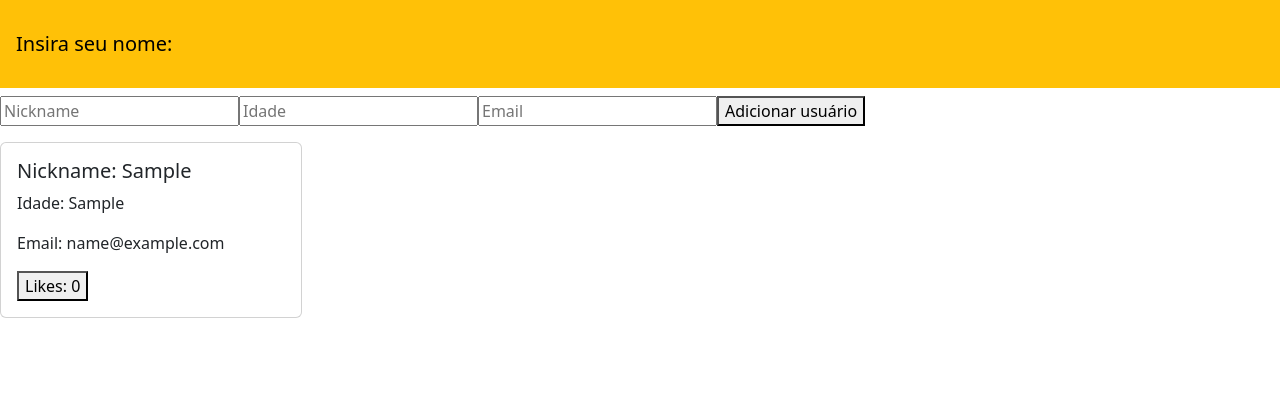
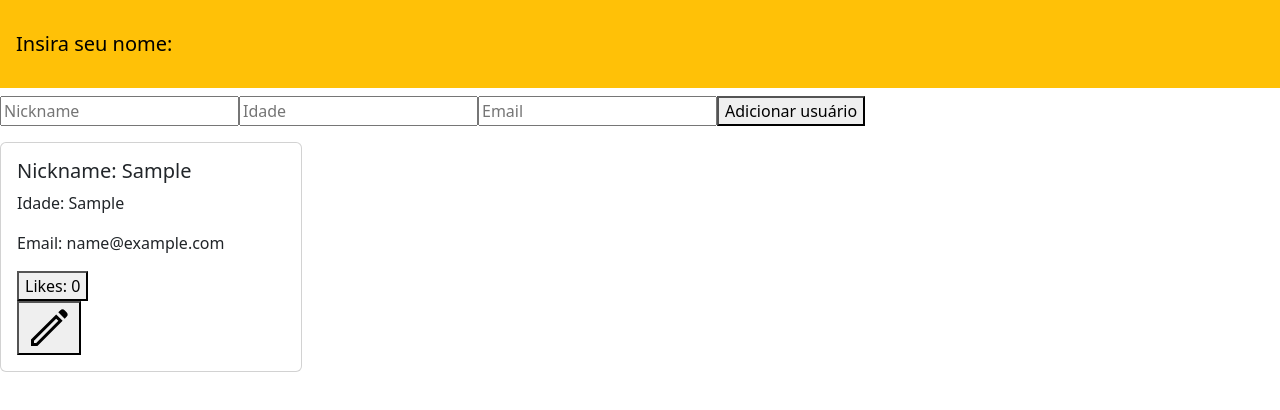
Before and after one commit to thiago-bilck/lab365_FullStack, a React (Vite) app in the folder modulo_II/Semana 7/Exercicios da Semana/: page / in a window 1280 px wide. Both pictures are taken after typing "Sample", "Sample", "name@example.com" into the empty fields and a click on the button "Adicionar usuário". Shown: the top 410 px of the page. Built offline with nearby package versions, Linux system fonts and the light colour scheme.

Commit message:
feat: create ex 5 from week 7

```diff
--- a/modulo_II/Semana 7/Exercicios da Semana/src/Components/Card/Card.jsx
+++ b/modulo_II/Semana 7/Exercicios da Semana/src/Components/Card/Card.jsx
@@ -1,6 +1,6 @@
 import LikesButton from "../LikesButton/LikesButton";
 
-function UserCard({ nickname, age, email }) {
+function UserCard({ nickname, age, email, onEditUser }) {
   console.log(nickname);
 
   return (
@@ -10,6 +10,7 @@ function UserCard({ nickname, age, email }) {
         <p className="card-text">Idade: {age}</p>
         <p className="card-text">Email: {email}</p>
         <LikesButton></LikesButton>
+        <button onClick={onEditUser}><img src="./edit-icon.svg"/></button>
       </div>
     </div>
   );
--- a/modulo_II/Semana 7/Exercicios da Semana/src/Components/Form/Form.jsx
+++ b/modulo_II/Semana 7/Exercicios da Semana/src/Components/Form/Form.jsx
@@ -25,13 +25,34 @@ function Form() {
       alert("Digite um email");
     }
 
-    setUsersList([...usersList, user]);
+    //craido para editar o usuario
+    if(editingUserIndex !== null) {
+      usersList[editingUserIndex] = user;
+      setUsersList(usersList)
+      setEditingUserIndex(null)
+    } else {
+      setUsersList([...usersList, user]);
+    }
+
     console.log(usersList);
     setUser({
       nickname: "",
       age: "",
       email: "",
     });
+  }
+
+//craido para editar o usuario
+  const [editingUserIndex, setEditingUserIndex] = useState(null)
+
+  //craido para editar o usuario
+  function editUser(i) {
+
+    setEditingUserIndex(i)
+
+    setUser(usersList[i])
+
+
   }
 
   return (
@@ -58,7 +79,7 @@ function Form() {
         ></input>
 
         <button type="submit" onClick={submit}>
-          Adicionar usuário
+          {editingUserIndex == null ? 'Adicionar usuário' : 'Editar usuário'}
         </button>
       </form>
 
@@ -66,7 +87,7 @@ function Form() {
         {usersList.map((u, i) => {
           return (
             <div className="col-3" key={i}>
-              <UserCard nickname={u.nickname} age={u.age} email={u.email} />
+              <UserCard nickname={u.nickname} age={u.age} email={u.email} onEditUser={() => editUser(i)} />
             </div>
           );
         })}
```
Also changed, not shown: modulo_II/Semana 7/Exercicios da Semana/public/edit-icon.svg (added).
